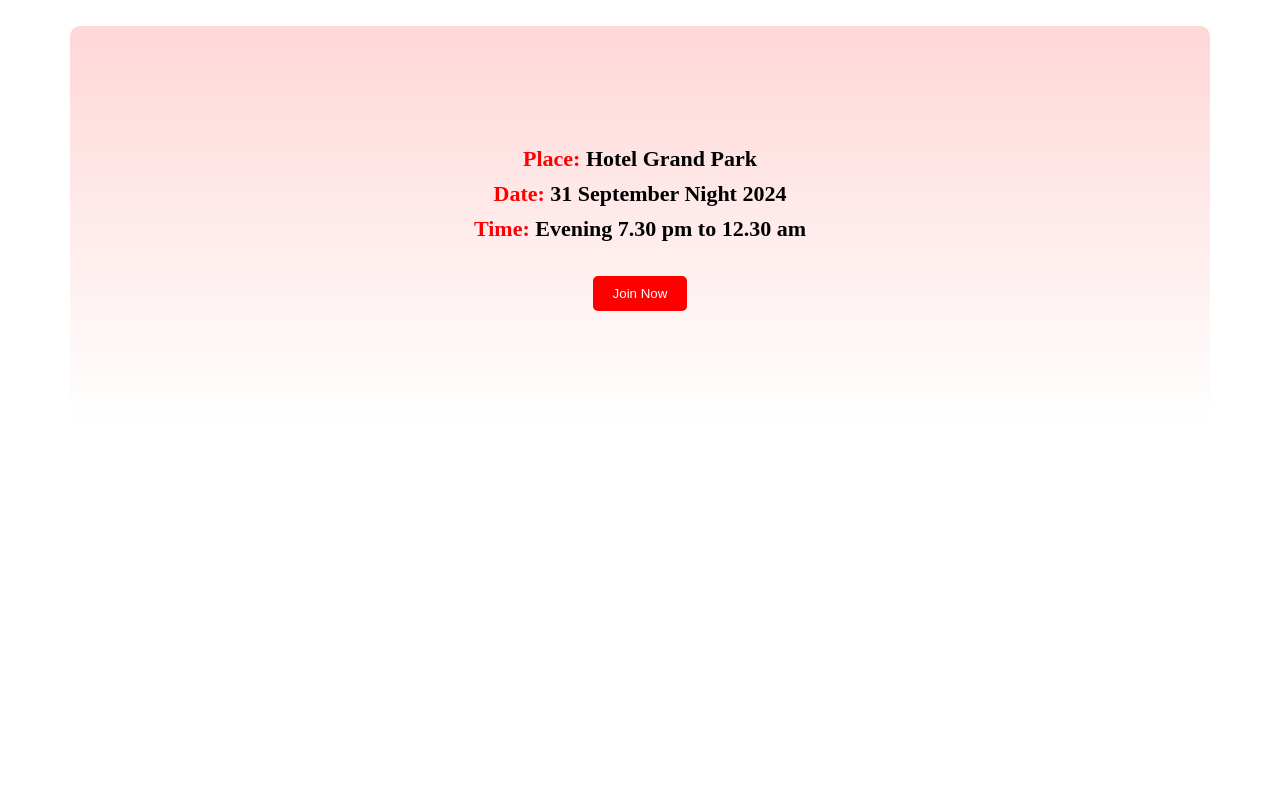
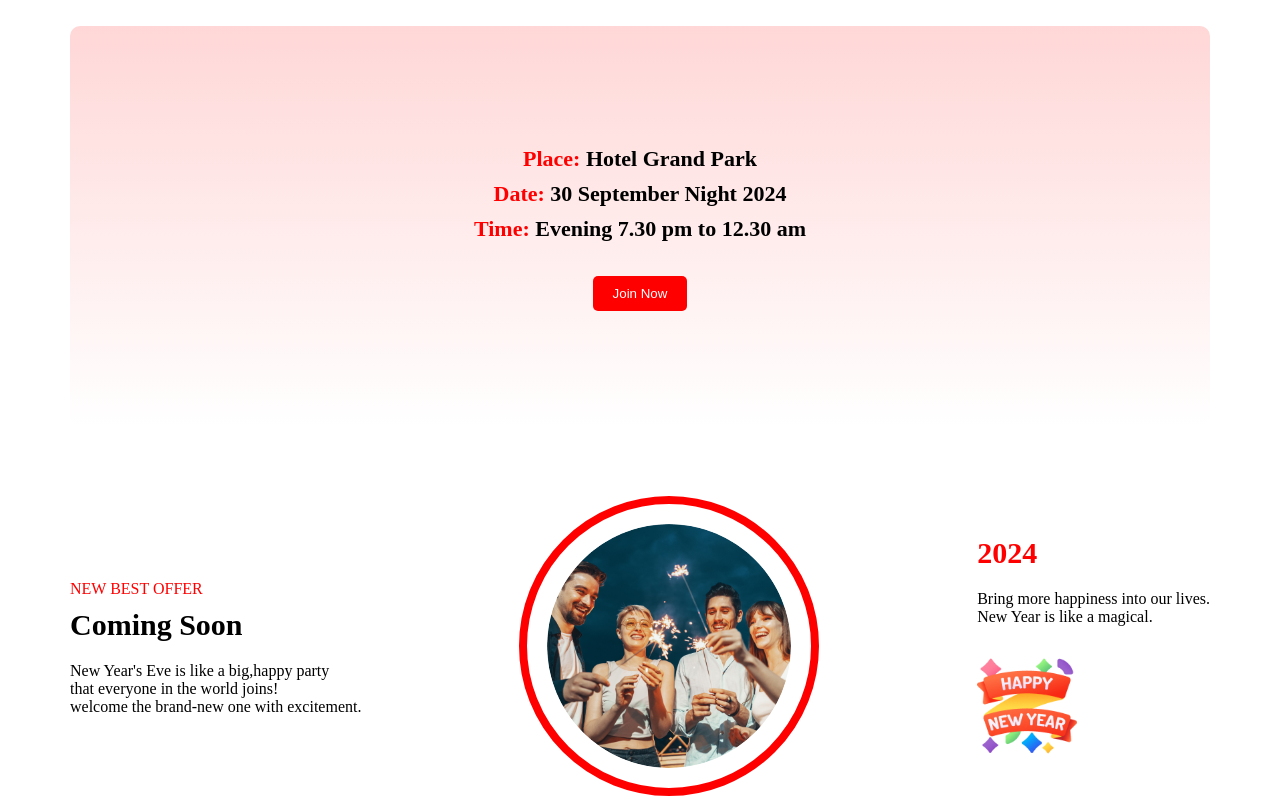
Before and after one commit to Asrafpavel/first-assignment, a plain HTML site: page index.html in a window 1280 px wide. Shown: the part 1953-2753 px from the top of the page. Before the commit the page ends 2379 px from the top, so only its background shows below. Drawn offline with Linux system fonts and the light colour scheme.

Commit message:
coming soon added

```diff
--- a/index.html
+++ b/index.html
@@ -48,12 +48,32 @@
         <section class="location">
             <div class="location-items">
                 <h3><span class="highlight">Place:</span> Hotel Grand Park</h3>
-                <h3><span class="highlight">Date:</span> 31 September Night 2024</h3>
+                <h3><span class="highlight">Date:</span> 30 September Night 2024</h3>
                 <h3><span class="highlight">Time:</span> Evening 7.30 pm to 12.30 am</h3>
                 <button>Join Now</button>
             </div>
 
         </section>
+
+        <!-- coming soon section  -->
+
+        <section class="coming-soon">
+            <div class="item-1">
+                <p class="highlight">NEW BEST OFFER</p>
+                <h1>Coming Soon</h1>
+                <p>New Year's Eve is like a big,happy party<br> that everyone in the world joins!<br> welcome the brand-new one with excitement.</p>
+            </div>
+            <div class="rounded">
+                <img width="50" src="resources/Ellipse 1.png" alt="">
+            </div>
+            <div class="item-3">
+                <h2 class="highlight">2024</h2>
+                <p>Bring more happiness into our lives.<br>New Year is like a magical.</p>
+                <img width="100" src="resources/Group 96.png" alt="">
+            </div>
+        </section>
+
+
     </main>
 
     <footer>
--- a/styles/style.css
+++ b/styles/style.css
@@ -130,3 +130,40 @@ header{
 .highlight{
     color: red;
 }
+
+/* coming soon styles  */
+
+.coming-soon{
+    margin-top: 70px;
+    display: flex;
+    align-items: center;
+    justify-content: space-between;
+}
+
+.item-1 > .highlight{
+    font-weight: 500;
+}
+.item-1 > h1 {
+    font-size: 30px;
+    margin-top: 10px;
+    margin-bottom: 20px;
+}
+
+.rounded img{
+    height: 300px;
+    width: 300px;
+    border-radius: 50%;
+    border: 8px solid red;
+    box-sizing: border-box;
+    padding: 20px;
+    text-align: center;
+}
+
+.item-3 > .highlight{
+    font-weight: 900;
+    font-size: 30px;
+    margin-bottom: 20px;
+}
+.item-3 > p{
+    margin-bottom: 30px;
+}
```
